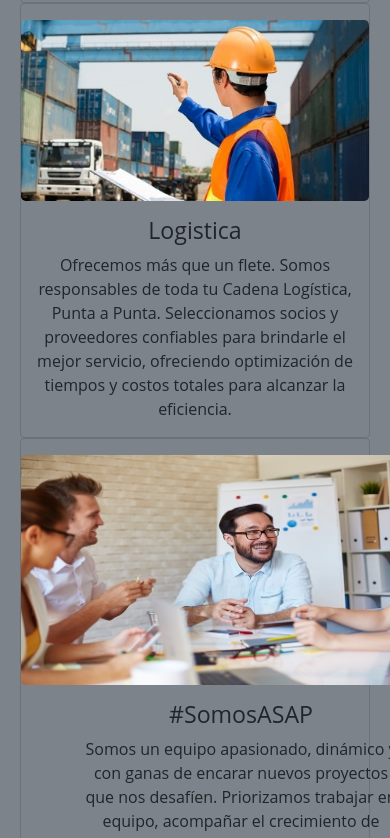
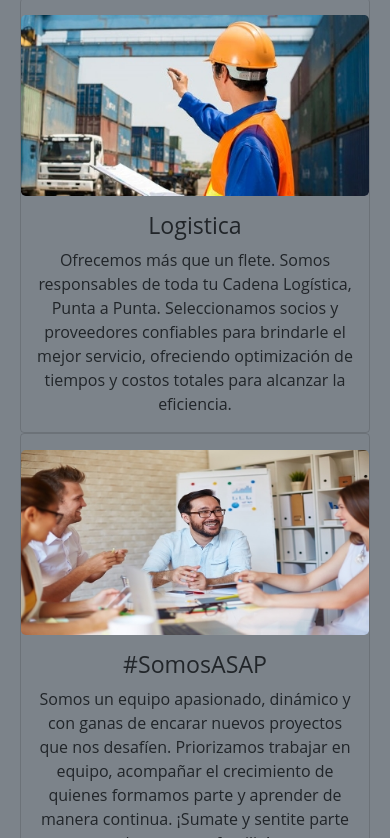
Before and after one commit to FERNET86/Proyecto-final-51315-fede-cucchi, a website: page index.html in a window 390 px wide. Shown: the part 1162-2000 px from the top of the page. Drawn offline with nearby package versions, Linux system fonts and the light colour scheme; a small style sheet from the web is missing.

Commit message:
grabo la 3 preentrega de mi trabajo

```diff
--- a/SCSS/_media_query.scss
+++ b/SCSS/_media_query.scss
@@ -18,9 +18,10 @@
         margin-left: auto !important;
         .container_index_card{
             flex-direction: $direction-column;
-            .index_card_foto_1_3{
+            .container_index_card_foto_1_3{
                 margin: $mar0;
-                width: 100%;
+                height: auto;
+                width: map-get($width, 100);
             }
             .container_index_card_hijo{
                 width: map-get($width, 100);
--- a/index.html
+++ b/index.html
@@ -17,7 +17,7 @@
     <body>
         <header>
         <div class="redesSociales animate__animated animate__backInLeft">
-            <a href="https://www.instagram.com"><img src="https://cdn.icon-icons.com/icons2/1584/PNG/512/3721672-instagram_108066.png" alt="intagram" title="boton_intagram"/></a>
+            <a href="https://www.instagram.com"><img src="https://cdn.icon-icons.com/icons2/1584/PNG/512/3721672-instagram_108066.png" alt="instagram" title="boton_instagram"/></a>
             <a href="https://www.twitter.com"><img src="https://cdn.icon-icons.com/icons2/836/PNG/512/Twitter_icon-icons.com_66803.png" alt="twitter" title="boton_twitter"/></a>
             <a href="https://www.facebook.com"><img src="https://cdn.icon-icons.com/icons2/555/PNG/512/facebook_icon-icons.com_53612.png" alt="Facebook"title="boton_facebook" /></a>
             <a href="https://www.linkedin.com"><img src="https://cdn.icon-icons.com/icons2/642/PNG/512/linkedin_icon-icons.com_59208.png" alt="Linkedin" title="boton_linkedin" /></a>
@@ -78,7 +78,7 @@
                     </div>
                     <div class="col box">
                         <div class="card container_index_card">
-                            <a href="./PAGES/SomosASAP.html"><p></p><img class="rounded-3 index_card_foto container_index_card_foto_1_3" data-aos="flip-left" data-aos-easing="ease-out-cubic" data-aos-duration="2000" src="./ASSESTS/img/foto3.jpg" class="card-img-top img-fluid" alt="index_foto3" title="foto_somosasap"></a>
+                            <a href="./PAGES/SomosASAP.html"><p></p><img class="rounded-3 index_card container_index_card_foto_1_3" data-aos="flip-left" data-aos-easing="ease-out-cubic" data-aos-duration="2000" src="./ASSESTS/img/foto3.jpg" class="card-img-top img-fluid" alt="index_foto3" title="foto_somosasap"></a>
                         <div class="card-body card_text">
                             <h3 class="card-title animate__animated">#SomosASAP </h3>
                             <p class="card-text">Somos un equipo apasionado, dinámico y con ganas de encarar nuevos proyectos que nos desafíen. Priorizamos trabajar en equipo, acompañar el crecimiento de quienes formamos parte y aprender de manera continua. ¡Sumate y sentite parte de esta gran familia!</p>
```
Also changed, not shown: PAGES/Logistica.html (+1 -1 lines), PAGES/SomosASAP.html (+1 -1 lines), PAGES/contacto.html (+1 -1 lines), PAGES/servicios.html (+1 -1 lines), CSS/estilos.css.
